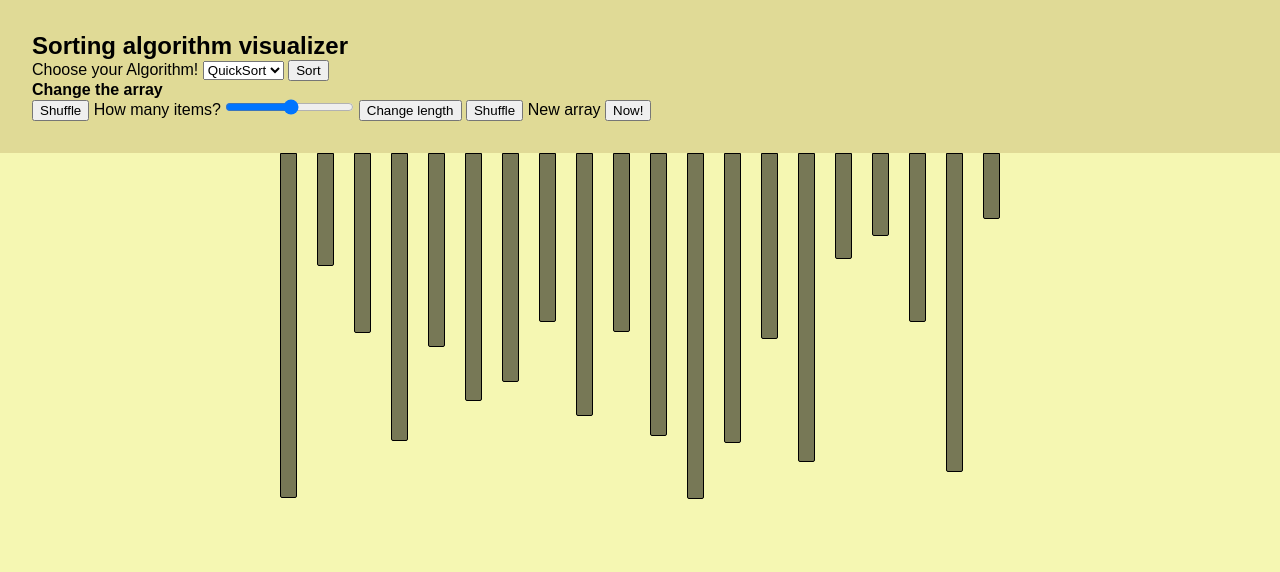
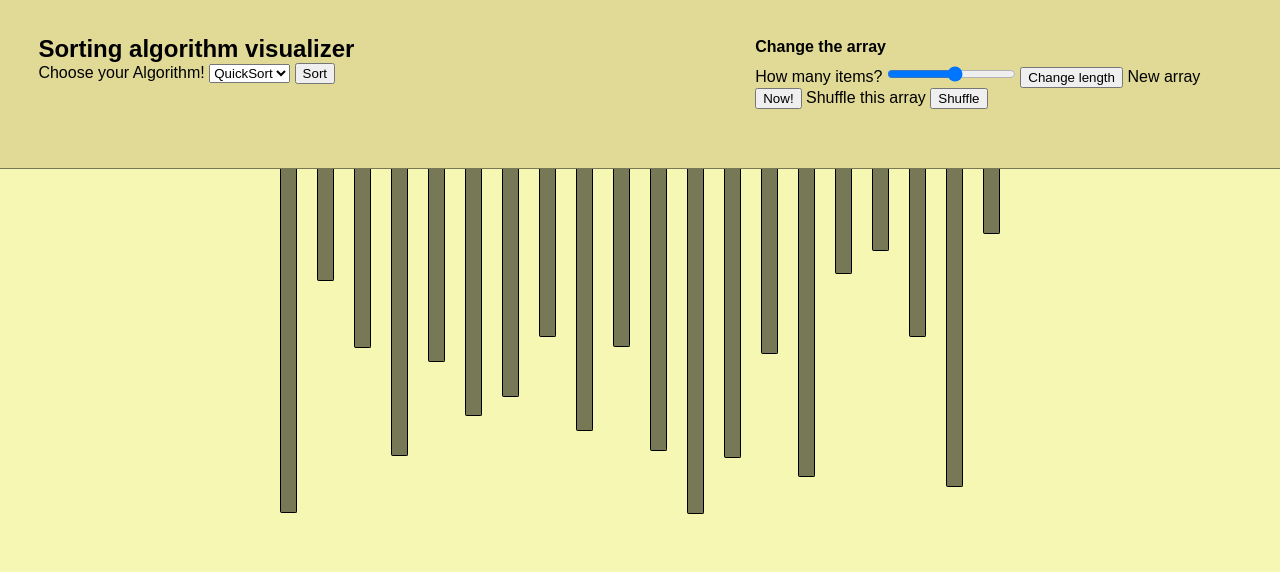
Before and after one commit to Zenongb/sortAlgoVisualizer, a plain HTML site: page index.html in a window 1280 px wide. Drawn offline with Linux system fonts and the light colour scheme.

Commit message:
started array selector styling

```diff
--- a/css/style.css
+++ b/css/style.css
@@ -14,13 +14,38 @@
 	font-family: sans-serif;
 }
 
-
+label {
+	font-size: 1em;
+}
 /* header styling */
 
 header {
-	height: auto;
+	position: relative;
+	height: 15vh;
+	border-bottom: solid 1px #777856;
 	background-color: #E0DA96;
-	padding: 4vh;
+	padding: 3vh;
+}
+
+#algoSelector {
+	position: absolute;
+	top: 35px;
+	left: 0px;
+	margin-left: 3%;
+}
+#arrayEditor {
+	position: absolute;
+	top: 0px;
+	right: 0px;
+	margin-right: 3%;
+	margin-top: 3%;
+	width: 38%;
+}
+#arrayEditor > h4 {
+	margin-bottom: 10px;
+}
+#shuffleBtn {
+
 }
 
 body {
@@ -37,7 +62,6 @@ main {
 	justify-content: center;
 }
 #display {
-	flex-direction: row;
 	height: 75vh;
 }
 
@@ -45,6 +69,7 @@ main {
 
 .bar {
 	border: solid 1px black;
+	border-top: 0px;
 	border-radius: 0px 0px 2px 2px;
 	display: inline-block;
 	width: 15px;
--- a/index.html
+++ b/index.html
@@ -27,13 +27,13 @@
 
       <div id="arrayEditor">
         <h4>Change the array</h4>
-        <button id="shuffleBtn" class="btn">Shuffle</button>
         <label>How many items?</label>
-        <input type="range" id="length" name="length" min=15 max=80>
+        <input type="range" id="length" name="length" min=15 max=30>
         <button id="lengthBtn" class="btn">Change length</button>
-        <button id="shuffleBtn" class="btn">Shuffle</button>
         <label>New array</label>
         <button id='newArrBtn' class="btn" >Now!</button>
+        <label>Shuffle this array</label>
+        <button id="shuffleBtn" class="btn">Shuffle</button>
       </div>
     </header>
 
```
